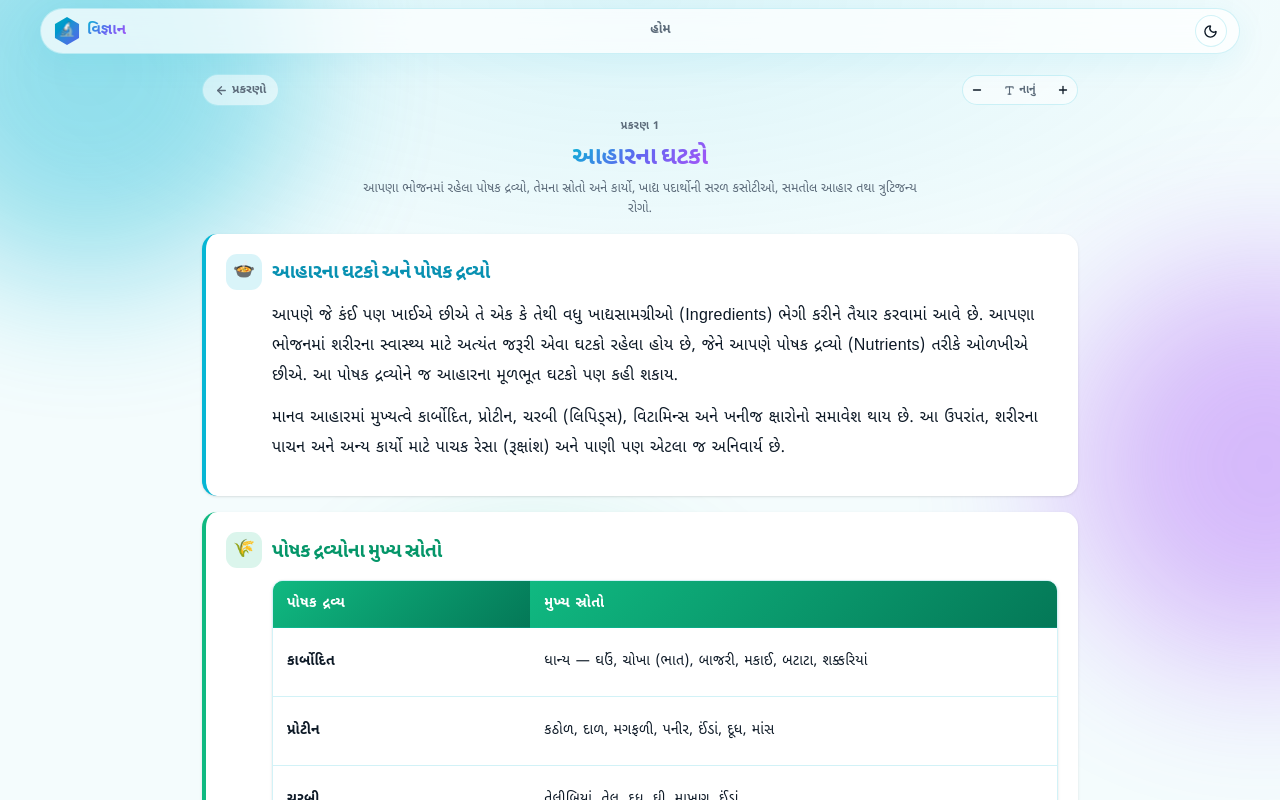
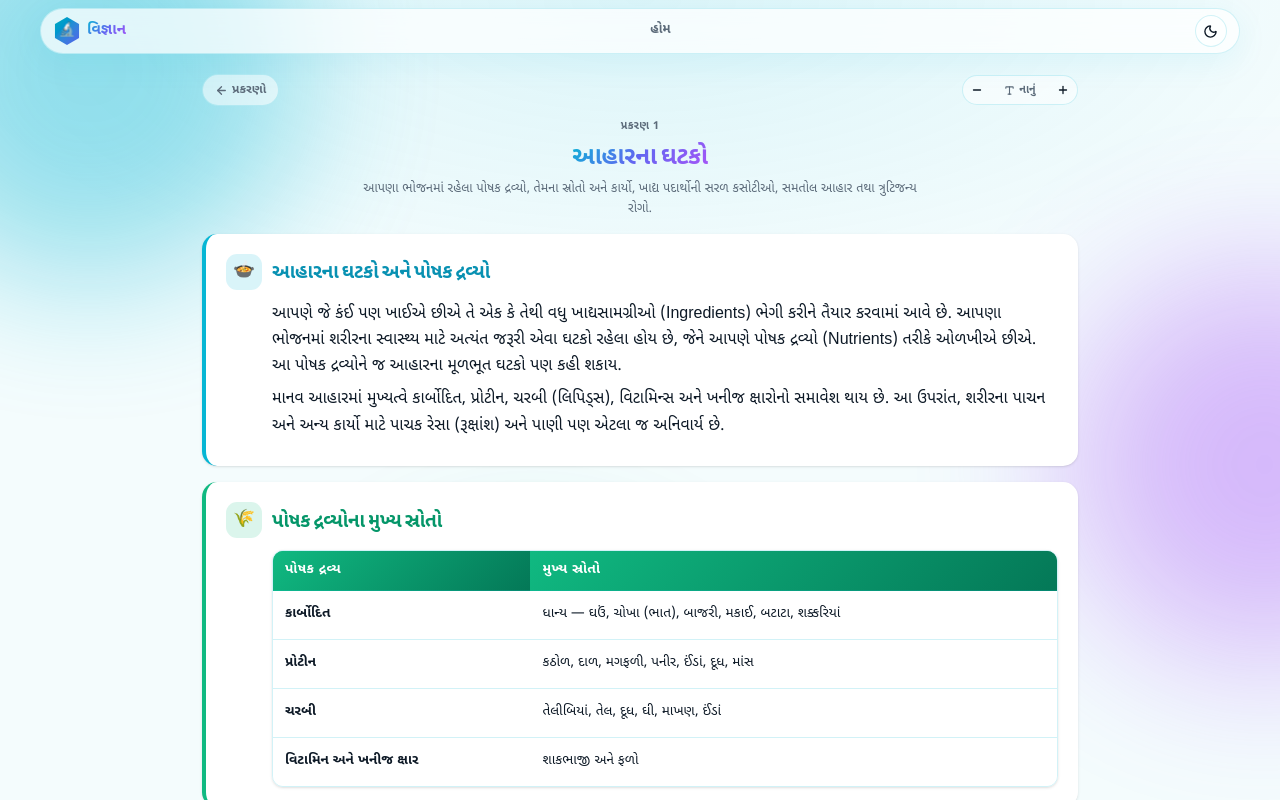
Before and after one commit to GyanAcademy01/Science, a Next.js app: page /chapter/std6/ch1/theory in a window 1280 px wide. Shown: the top 800 px of the page. Built offline with nearby package versions, Linux system fonts and the light colour scheme.

Commit message:
Fix excessive vertical spacing and correct bullet splitting in tables

```diff
--- a/src/app/globals.css
+++ b/src/app/globals.css
@@ -432,12 +432,10 @@ h4 {
 
 .reader {
   font-size: var(--font-scale);
-  line-height: 1.85;
-  word-spacing: 0.06em;
-  letter-spacing: 0.012em;
+  line-height: 1.65;
 }
 .reader p {
-  margin-block: 0.8em;
+  margin-block: 0.4em;
 }
 
 /* Tables always scroll rather than break layout */
@@ -457,18 +455,16 @@ h4 {
   color: #fff;
   font-weight: 700;
   text-align: start;
-  padding: 10px 14px;
-  font-size: 0.88em;
-  word-spacing: 0.06em;
+  padding: 8px 12px;
+  font-size: 0.86em;
 }
 .table-wrap thead tr {
   background: var(--grad-brand);
 }
 .table-wrap tbody td {
-  padding: 10px 14px;
+  padding: 8px 12px;
   border-top: 1px solid var(--stroke);
   vertical-align: top;
-  word-spacing: 0.06em;
 }
 .table-wrap tbody tr:nth-child(even) {
   background: var(--surface-2);
--- a/src/components/ui/DataTable.tsx
+++ b/src/components/ui/DataTable.tsx
@@ -6,55 +6,29 @@ export interface TableThemeProps {
   titleColor?: string;
 }
 
-/** 💡 કોષ્ટક કોષમાં રહેલ લખાણ (બુલેટ પોઇન્ટ્સ, ન્યૂ-લાઇન્સ) ને સુંદર અને છૂટુંછવાયું ફોર્મેટ કરે છે */
+/** 💡 કોષ્ટક કોષમાં રહેલ લખાણ (બુલેટ પોઇન્ટ્સ, ન્યૂ-લાઇન્સ) ને સ્વચ્છ અને યોગ્ય ગૅપ સાથે દર્શાવે છે */
 function FormattedCell({ text }: { text: string }) {
   if (!text) return null;
 
-  // Split lines by newline
-  const lines = text.split("\n").filter((l) => l.trim().length > 0);
+  // Split only on real newlines
+  const lines = text.split("\n").map((l) => l.trim()).filter(Boolean);
 
   return (
-    <div
-      className="flex flex-col gap-2.5 text-[0.88rem] leading-[1.8] tracking-[0.015em]"
-      style={{ wordSpacing: "0.06em" }}
-    >
+    <div className="flex flex-col gap-1 text-[0.85rem] leading-[1.55]">
       {lines.map((line, idx) => {
-        const trimmed = line.trim();
-
-        // If line contains multiple bullet points like "- item 1 - item 2"
-        if (trimmed.includes(" - ") && !trimmed.startsWith("http")) {
-          const parts = trimmed
-            .split(/(?=\s+-\s+)/)
-            .map((p) => p.replace(/^\s*-\s*/, "").trim())
-            .filter(Boolean);
-
-          if (parts.length > 1) {
-            return (
-              <ul key={idx} className="flex flex-col gap-2 pl-0.5">
-                {parts.map((pt, pidx) => (
-                  <li key={pidx} className="flex items-start gap-2.5">
-                    <span className="mt-[0.55em] h-1.5 w-1.5 shrink-0 rounded-full bg-cyan-500/80 shadow-xs" />
-                    <span className="flex-1">{pt}</span>
-                  </li>
-                ))}
-              </ul>
-            );
-          }
-        }
-
-        // Single bullet point starting with "- " or "• "
-        if (trimmed.startsWith("- ") || trimmed.startsWith("• ")) {
-          const cleanText = trimmed.replace(/^[-•]\s*/, "");
+        // Bullet point starting with "- " or "• "
+        if (line.startsWith("- ") || line.startsWith("• ")) {
+          const cleanText = line.replace(/^[-•]\s*/, "");
           return (
-            <div key={idx} className="flex items-start gap-2.5">
-              <span className="mt-[0.55em] h-1.5 w-1.5 shrink-0 rounded-full bg-cyan-500/80 shadow-xs" />
+            <div key={idx} className="flex items-start gap-1.5 leading-[1.5]">
+              <span className="mt-[0.55em] h-1.5 w-1.5 shrink-0 rounded-full bg-cyan-500/80" />
               <span className="flex-1">{cleanText}</span>
             </div>
           );
         }
 
         return (
-          <p key={idx} className="mb-0">
+          <p key={idx} className="m-0 leading-[1.55]">
             {line}
           </p>
         );
@@ -88,8 +62,7 @@ export function DataTable({
             {data.headers.map((h) => (
               <th
                 key={h}
-                className="px-4 py-3 text-[0.85rem] font-bold tracking-wide text-white"
-                style={{ wordSpacing: "0.06em" }}
+                className="px-3.5 py-2.5 text-[0.84rem] font-bold tracking-wide text-white"
               >
                 {h}
               </th>
@@ -105,8 +78,8 @@ export function DataTable({
               {row.map((cell, cellIndex) => (
                 <td
                   key={`${row[0]}-${rowIndex}-${cellIndex}`}
-                  className={`px-4 py-3.5 align-top ${
-                    cellIndex === 0 ? "font-bold text-[var(--fg)] min-w-[130px] sm:min-w-[170px]" : ""
+                  className={`px-3.5 py-2.5 align-top ${
+                    cellIndex === 0 ? "font-bold text-[var(--fg)] min-w-[120px] sm:min-w-[150px]" : ""
                   }`}
                 >
                   <FormattedCell text={cell} />
```
